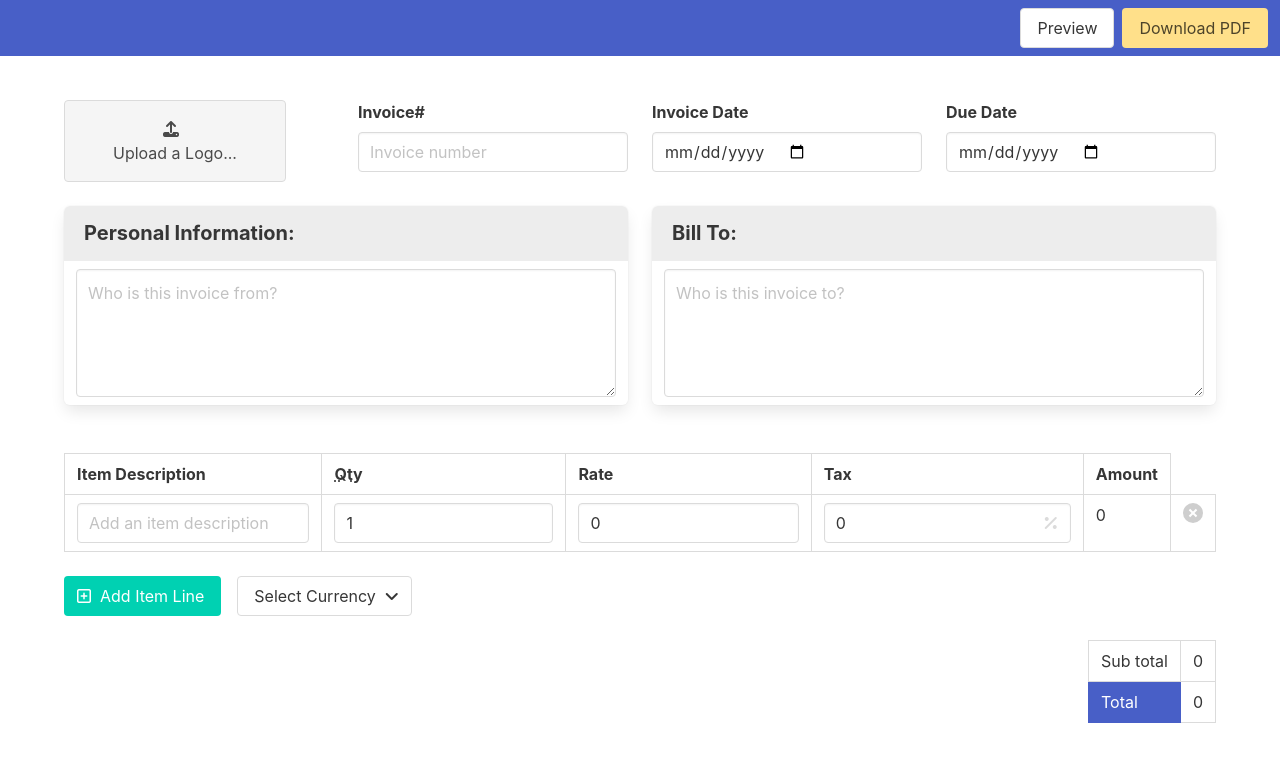
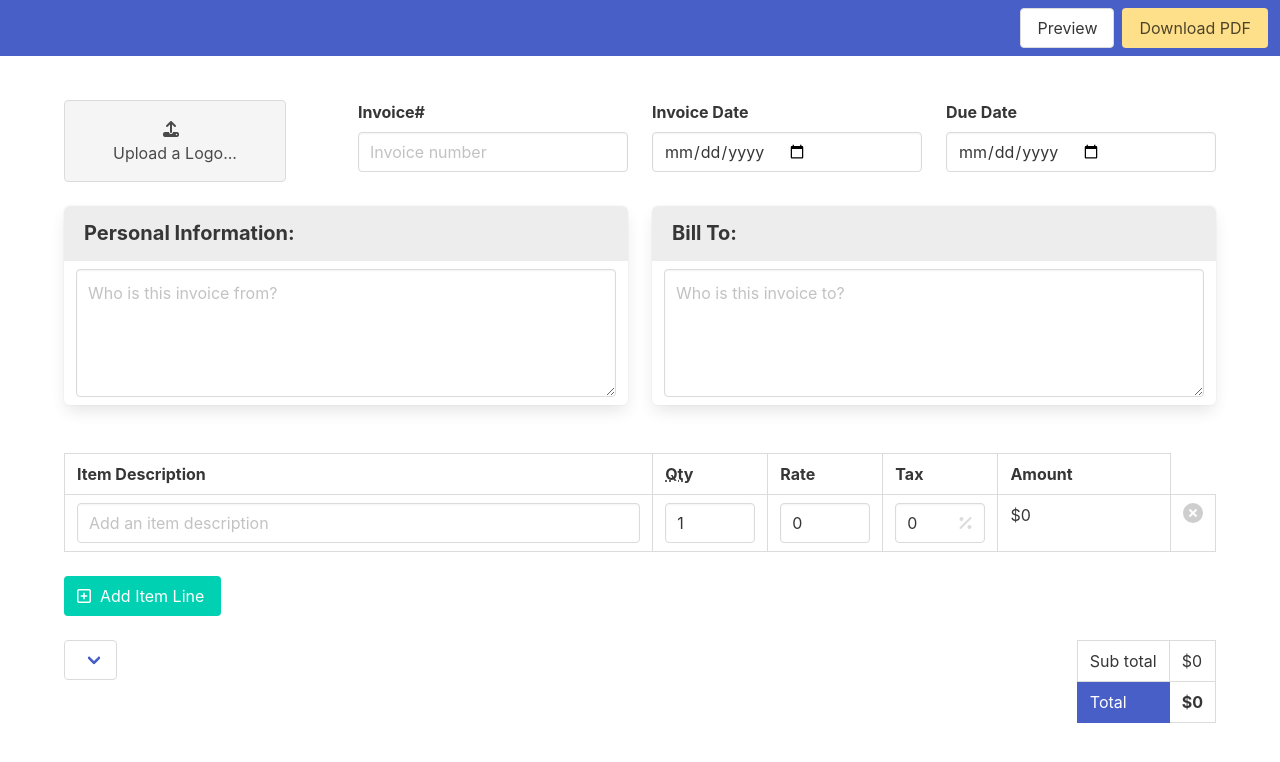
Before and after one commit to FerAlvarez11/invoizen, a React (Create React App) app: page / in a window 1280 px wide. Shown: the top 762 px of the page. Built offline with nearby package versions, Linux system fonts and the light colour scheme.

Commit message:
I added the currency selector

```diff
--- a/src/Table.js
+++ b/src/Table.js
@@ -1,6 +1,8 @@
 import { useState } from "react";
 import TableRows from "./TableRows";
 import TableTotal from "./TableTotal";
+import currencyToSymbolMap from 'currency-symbol-map/map'
+import getSymbolFromCurrency from 'currency-symbol-map'
 
 function Table() {
     const [tableRowsValues, setTableRowsValues] = useState([{
@@ -12,6 +14,13 @@ function Table() {
             taxAmount:0,
         }
     ]);
+
+    const [currency, setCurrency] = useState(["USD", "$"]);
+
+    const handleCurrencyChange = (event) => {
+        let newCurrency = event.target.value;
+        setCurrency([newCurrency, getSymbolFromCurrency(newCurrency)]);
+    }
 
     const subtotal = tableRowsValues.reduce((accumulator, currentValue) => accumulator + currentValue.amount, 0);
     const total = subtotal + tableRowsValues.reduce((accumulator, currentValue) => accumulator + currentValue.taxAmount, 0);
@@ -38,8 +47,17 @@ function Table() {
 
     return (
         <div>
-            <TableRows addRowValue={addRowValue} tableRowsValues={tableRowsValues} setTableRowsValues={setTableRowsValues} deleteRow={deleteRow}/>
-            <TableTotal subtotal={subtotal} tableRowsValues={tableRowsValues} total={total}/>
+            <TableRows addRowValue={addRowValue} tableRowsValues={tableRowsValues} setTableRowsValues={setTableRowsValues} deleteRow={deleteRow} currency={currency}/>
+            <TableTotal subtotal={subtotal} tableRowsValues={tableRowsValues} total={total} currency={currency}/>
+            <div className="select">
+                <select onChange={handleCurrencyChange} defaultValue={currency[0]}>
+                    {Object.entries(currencyToSymbolMap).map((value,key) =>
+                        <option className="dropdown-item" key={key} value={value[0]}>
+                            {value[0]} ({value[1]})
+                        </option>
+                    )}
+                </select>
+            </div>
         </div>
     );
   }
--- a/src/TableRow.js
+++ b/src/TableRow.js
@@ -1,4 +1,4 @@
-function TableRow({deleteRow, i, tableRowsValues, setTableRowsValues}) {
+function TableRow({deleteRow, i, tableRowsValues, setTableRowsValues, currency}) {
 
     const handleDeleteRow = () =>{
         deleteRow(i);
@@ -45,7 +45,7 @@ function TableRow({deleteRow, i, tableRowsValues, setTableRowsValues}) {
                     name="itemDescription"
                 />
             </td>
-            <td>
+            <td style={{width: "10%" }}>
                 <input
                     className="input"
                     type="number"
@@ -54,10 +54,9 @@ function TableRow({deleteRow, i, tableRowsValues, setTableRowsValues}) {
                     onChange={handleQuantityChange}
                     value={tableRowsValues[i].quantity}
                     name="quantity"
-
                 />
             </td>
-            <td>
+            <td style={{width: "10%" }}>
                 <input
                     className="input"
                     type="number"
@@ -68,7 +67,7 @@ function TableRow({deleteRow, i, tableRowsValues, setTableRowsValues}) {
                     name="rate"
                 />
             </td>
-            <td>
+            <td style={{width: "10%" }}>
                 <p className="control has-icons-right">
                     <input
                         className="input"
@@ -85,9 +84,9 @@ function TableRow({deleteRow, i, tableRowsValues, setTableRowsValues}) {
                 </p>
             </td>
             <td>
-                {tableRowsValues[i].amount}
+                {currency[1]}{tableRowsValues[i].amount}
             </td>
-            <td>
+            <td style={{width: "2%" }}>
                 <button className="delete" onClick={handleDeleteRow}>delete</button>
             </td>
         </tr>
--- a/src/TableRows.js
+++ b/src/TableRows.js
@@ -1,9 +1,7 @@
 import TableRow from "./TableRow";
-import currencyToSymbolMap from 'currency-symbol-map/map'
 
-console.log(currencyToSymbolMap);
+function TableRows({addRowValue, tableRowsValues, setTableRowsValues, deleteRow, currency}) {
 
-function TableRows({addRowValue, tableRowsValues, setTableRowsValues, deleteRow}) {
 
     return (
         <div className="table is-bordered">
@@ -18,7 +16,7 @@ function TableRows({addRowValue, tableRowsValues, setTableRowsValues, deleteRow}
                     </tr>
                 </thead>
                 <tbody>
-                    {tableRowsValues.map((row, i) => <TableRow key={`key_${i}`} i={i} deleteRow={deleteRow} tableRowsValues={tableRowsValues} setTableRowsValues={setTableRowsValues}/>)}
+                    {tableRowsValues.map((row, i) => <TableRow key={`key_${i}`} i={i} deleteRow={deleteRow} tableRowsValues={tableRowsValues} setTableRowsValues={setTableRowsValues} currency={currency}/>)}
                 </tbody>
             </table>
             <button className="button is-primary mr-4" onClick={addRowValue}>
@@ -27,23 +25,6 @@ function TableRows({addRowValue, tableRowsValues, setTableRowsValues, deleteRow}
                 </span>
                 <span>Add Item Line</span>
             </button>
-            <div className="dropdown is-hoverable">
-                <div className="dropdown-trigger">
-                    <button className="button" aria-haspopup="true" aria-controls="dropdown-menu4">
-                        <span>Select Currency</span>
-                        <span className="icon is-small">
-                            <i className="fas fa-angle-down" aria-hidden="true"></i>
-                        </span>
-                    </button>
-                </div>
-                <div className="dropdown-menu" id="dropdown-menu4" role="menu">
-                    <div className="dropdown-content">
-                        <div className="dropdown-item">
-                            <p>You can insert <strong>any type of content</strong> within the dropdown menu.</p>
-                        </div>
-                    </div>
-                </div>
-            </div>
         </div>
     );
   }
--- a/src/TableTotal.js
+++ b/src/TableTotal.js
@@ -1,10 +1,10 @@
-function TableTotal({subtotal, tableRowsValues, total}) {
+function TableTotal({subtotal, tableRowsValues, total, currency}) {
   return (
     <table className="table is-bordered is-pulled-right mb-6">
         <tbody>
             <tr>
                 <td><h1>Sub total </h1></td>
-                <td><h1>{subtotal}</h1></td>
+                <td><h1>{currency[1]}{subtotal}</h1></td>
             </tr>
             {tableRowsValues.map((row, i) => {
                 if(row.taxPercentage !== 0) {
@@ -17,7 +17,7 @@ function TableTotal({subtotal, tableRowsValues, total}) {
             })}
             <tr>
                 <td className="is-link"><h1>Total</h1></td>
-                <td><h1>{total}</h1></td>
+                <td><strong>{currency[1]}{total}</strong></td>
             </tr>
         </tbody>
     </table>
```
